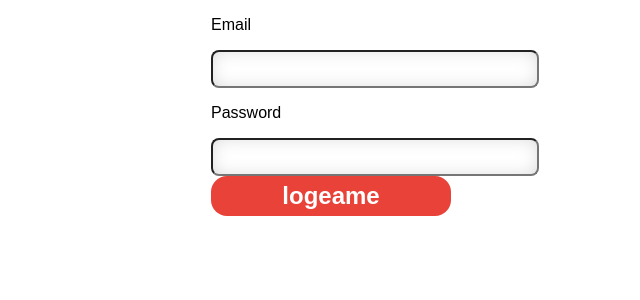
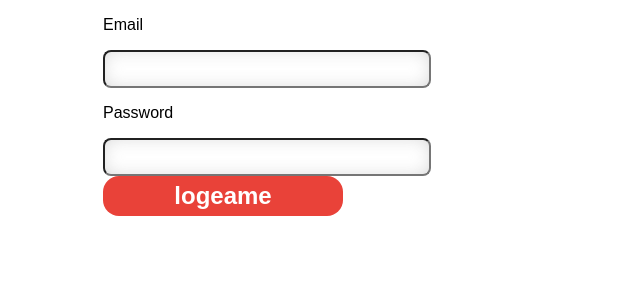
Before and after one commit to diegogb-08/Front-End-with-Reactjs, a React (Create React App) app: page /login in a window 1280 px wide. Shown: the top 300 px of the page, without its empty margins (273-913 px from the left). Built offline with nearby package versions, Linux system fonts and the light colour scheme.

Commit message:
refactoring login function

```diff
--- a/src/App.css
+++ b/src/App.css
@@ -3,4 +3,5 @@
   flex-direction: column;
   justify-content: center;
   align-items: center;
+  width: 100%;
 }
--- a/src/containers/Login/Login.css
+++ b/src/containers/Login/Login.css
@@ -0,0 +1,15 @@
+.loginContainer{
+    height: 100%;
+    display: flex;
+    flex-direction: column;
+    justify-content: center;
+    align-items: center;
+    width: 100%;
+    background-color: rgb(248, 248, 248);
+}
+
+.designDiv{
+    width: 100%;
+    background-color: red;
+    height: 50em;
+}
--- a/src/containers/Login/Login.jsx
+++ b/src/containers/Login/Login.jsx
@@ -2,12 +2,15 @@ import React, {useState, useEffect} from 'react';
 import Input from '../../components/Input/Input'
 import Submit from '../../components/Submit/Submit';
 import axios from 'axios';
-import {port, login} from '../../api/api';
+import {port, client, login} from '../../api/api';
+import Header from '../../components/Header/Header';
+/* import {useHistory} from 'react-router-dom';  */
 
 
 
 
 const Login = () => {
+
 
     const [dataLogin, setLogin] = useState({
 
@@ -25,15 +28,20 @@ const Login = () => {
     },[]);
 
     const logeame = async () => {
-        let result = await axios.post(port+login, dataLogin)
+
+
+
+        let result = await axios.post(port+client+login, dataLogin)
         console.log(result);
     }
 
     return(
-        <div>
+        <div className='loginContainer'>
+            {/* <Header/> */}
+            <div className='designDiv'></div>
             <Input type='email' name='email' title='Email' lenght='30' onChange={handleState}/>
-             <Input type='password' name='password' title='Password' lenght='16' onChange={handleState}/>
-            <Submit type='submit' name='submit'title='logeame' onClick={() => logeame()}/>
+            <Input type='password' name='password' title='Password' lenght='16' onChange={handleState}/>
+            <Submit type='submit' name='submit' title='logeame' onClick={() => logeame()}/>
         </div>
     )
 
```
Also changed, not shown: src/containers/Home/Home.css (line endings or trailing spaces), src/containers/Register/Register.jsx (line endings or trailing spaces).
